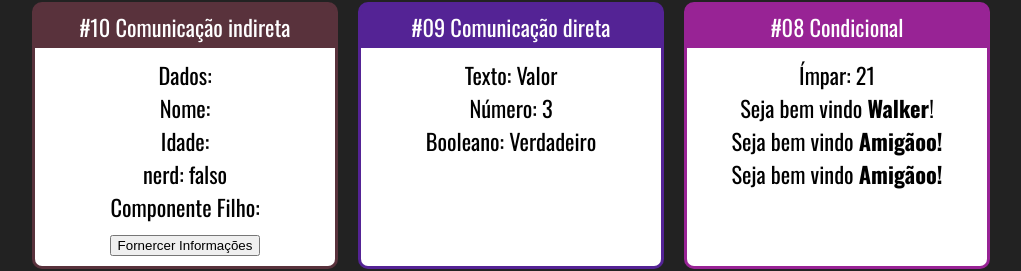
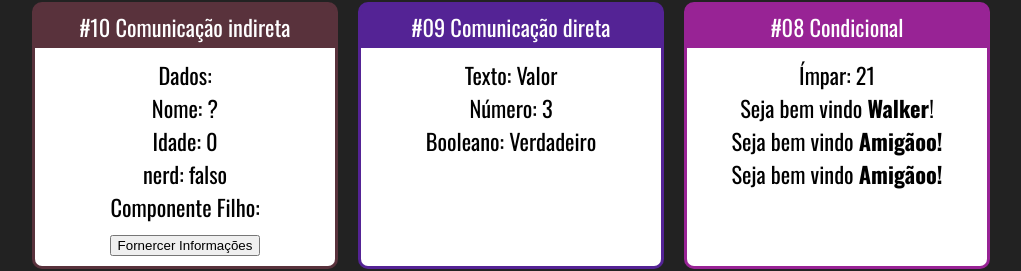
Before and after one commit to evertonwalker/react-project, a React (Create React App) app: page / in a window 1280 px wide. Shown: the part 134-405 px from the top of the page, without its empty margins (129-1150 px from the left). Built offline with nearby package versions, Linux system fonts and the light colour scheme.

Commit message:
comunicação indireta, react hook useState

```diff
--- a/src/components/comunicacao/IndiretaPai.jsx
+++ b/src/components/comunicacao/IndiretaPai.jsx
@@ -1,11 +1,15 @@
-import React from "react";
+import React, { useState } from "react";
 import IndiretaFilho from "./IndiretaFilho";
 
 const IndiretaPai = (props) => {
-  let nome, idade, nerd;
+  const [nome, setNome] = useState("?");
+  const [idade, setIdade] = useState(0);
+  const [nerd, setNerd] = useState(false);
 
   function fornercerInformacoes(nomeChild, idadeChild, nerdChild) {
-    console.log(nome, idade, nerd);
+    setNome(nomeChild);
+    setIdade(idadeChild);
+    setNerd(nerdChild);
   }
 
   return (
```
